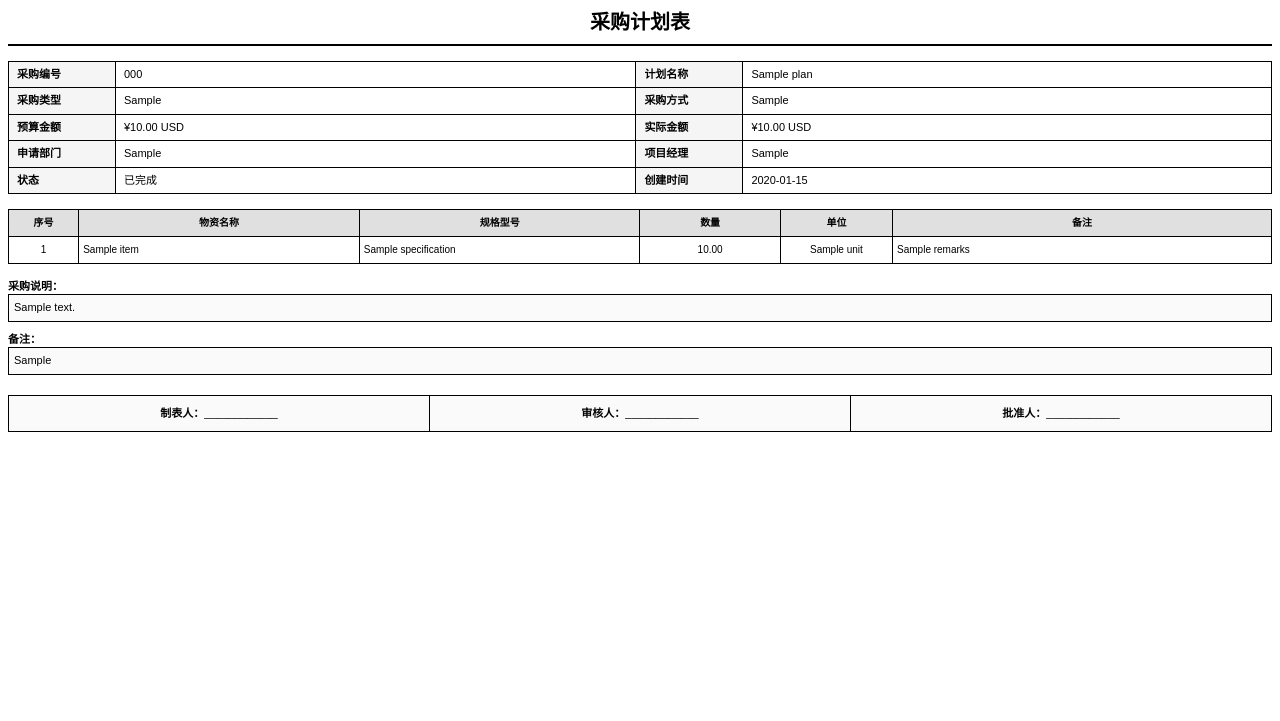
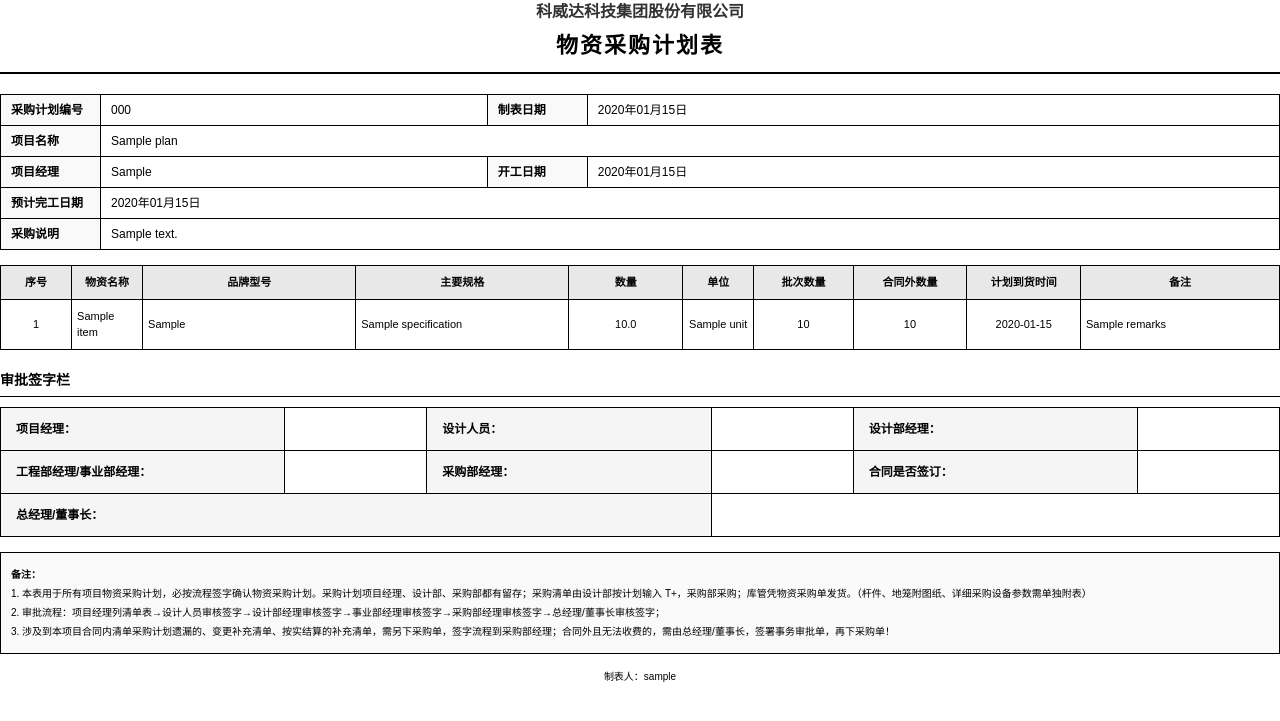
Before and after one commit to qianqianjie-999/procurement_v1.0, a Flask app: template app/templates/plan/plan_pdf.html in a window 1280 px wide. Shown: the top 721 px of the page. Run offline with Flask 3, Linux system fonts and the light colour scheme; tables that the repository leaves empty hold one stand-in row (values such as "Sample post"); the template is opened without the code that fills it: values that come from a table or form of the project are taken from there, most other values are stand-ins (such as "Sample title", 1, 10 or a date in 2020).

Commit message:
Update PDF template to match preview page style

```diff
--- a/app/templates/plan/plan_pdf.html
+++ b/app/templates/plan/plan_pdf.html
@@ -9,28 +9,41 @@
             margin: 15mm;
         }
 
-        body {
-            font-family: 'SimSun', sans-serif;
-            font-size: 11px;
-            color: #000;
-            line-height: 1.4;
+        * {
+            margin: 0;
+            padding: 0;
+            box-sizing: border-box;
         }
 
-        /* 标题 */
+        body {
+            font-family: "SimSun", "Songti SC", "STSong", sans-serif;
+            font-size: 12px;
+            line-height: 1.5;
+            color: #000;
+        }
+
+        /* 标题样式 */
         .header {
             text-align: center;
-            margin-bottom: 15px;
+            margin-bottom: 20px;
             border-bottom: 2px solid #000;
-            padding-bottom: 8px;
+            padding-bottom: 10px;
+        }
+
+        .header .company-name {
+            font-size: 16px;
+            font-weight: bold;
+            color: #333;
+            margin-bottom: 5px;
         }
 
         .header h1 {
-            font-size: 20px;
+            font-size: 22px;
             font-weight: bold;
-            margin: 0;
+            letter-spacing: 2px;
         }
 
-        /* 信息表格 */
+        /* 基本信息表格 */
         .info-table {
             width: 100%;
             border-collapse: collapse;
@@ -39,148 +52,224 @@
 
         .info-table td {
             border: 1px solid #000;
-            padding: 5px 8px;
+            padding: 6px 10px;
+            word-break: break-word;
+            white-space: normal;
         }
 
         .info-table .label {
             font-weight: bold;
-            width: 90px;
-            background-color: #f5f5f5;
+            width: 100px;
+            background-color: #f9f9f9;
+            word-break: keep-all;
         }
 
-        /* 明细表格 */
+        /* 物资明细表格 */
         .items-table {
             width: 100%;
             border-collapse: collapse;
-            margin-bottom: 15px;
-            font-size: 10px;
+            margin-bottom: 20px;
+            font-size: 11px;
         }
 
         .items-table th,
         .items-table td {
             border: 1px solid #000;
-            padding: 6px 4px;
+            padding: 8px 5px;
             text-align: center;
+            word-break: break-word;
+            white-space: normal;
         }
 
         .items-table th {
-            background-color: #e0e0e0;
+            background-color: #e8e8e8;
             font-weight: bold;
+            word-break: keep-all;
+        }
+
+        .items-table td.left-align {
+            text-align: left;
+        }
+
+        /* 列宽 */
+        .items-table .col-name { width: 5%; }
+        .items-table .col-brand { width: 15%; }
+        .items-table .col-spec { width: 15%; }
+        .items-table .col-quantity { width: 8%; }
+        .items-table .col-unit { width: 5%; }
+        .items-table .col-batch { width: 7%; }
+        .items-table .col-extra { width: 8%; }
+        .items-table .col-date { width: 8%; }
+        .items-table .col-remark { width: 14%; }
+
+        /* 签字栏 */
+        .signature-section {
+            margin-top: 20px;
+            margin-bottom: 15px;
+        }
+
+        .signature-title {
+            font-size: 14px;
+            font-weight: bold;
+            margin-bottom: 10px;
+            border-bottom: 1px solid #000;
+            padding-bottom: 5px;
+        }
+
+        .signature-grid {
+            width: 100%;
+            border-collapse: collapse;
+        }
+
+        .signature-grid td {
+            border: 1px solid #000;
+            padding: 12px 8px;
+            height: 40px;
+        }
+
+        .signature-grid .sig-label {
+            font-weight: bold;
+            width: 22%;
+            text-align: left;
+            background-color: #f5f5f5;
+            padding-left: 15px;
+        }
+
+        .signature-grid .sig-space {
+            width: 11%;
+        }
+
+        .signature-grid .sig-gm {
+            width: 33%;
+        }
+
+        /* 备注说明 */
+        .gm-approval-note {
+            margin-top: 15px;
+            padding: 10px;
+            border: 1px solid #000;
+            background-color: #fafafa;
             font-size: 10px;
         }
 
-        .items-table .left {
-            text-align: left;
+        .gm-approval-note p {
+            margin: 4px 0;
         }
 
-        /* 签字栏 */
-        .signature {
-            width: 100%;
-            border-collapse: collapse;
-            margin-top: 20px;
-        }
-
-        .signature td {
-            border: 1px solid #000;
-            padding: 10px;
-            text-align: center;
-            background-color: #fafafa;
+        .gm-approval-note strong {
+            font-weight: bold;
         }
     </style>
 </head>
 <body>
-    <!-- 标题 -->
+    <!-- 标题头 -->
     <div class="header">
-        <h1>采购计划表</h1>
+        <div class="company-name">科威达科技集团股份有限公司</div>
+        <h1>物资采购计划表</h1>
     </div>
 
     <!-- 基本信息 -->
     <table class="info-table">
         <tr>
-            <td class="label">采购编号</td>
+            <td class="label">采购计划编号</td>
             <td>{{ plan.plan_number }}</td>
-            <td class="label">计划名称</td>
-            <td>{{ plan.plan_name }}</td>
+            <td class="label">制表日期</td>
+            <td>{{ plan.created_at.strftime('%Y年%m月%d日') }}</td>
         </tr>
         <tr>
-            <td class="label">采购类型</td>
-            <td>{{ plan.plan_type_label }}</td>
-            <td class="label">采购方式</td>
-            <td>{{ plan.procurement_method or '未指定' }}</td>
+            <td class="label">项目名称</td>
+            <td colspan="3">{{ plan.plan_name }}</td>
         </tr>
         <tr>
-            <td class="label">预算金额</td>
-            <td>¥{{ plan.budget_amount|default('0.00') }} {{ plan.currency }}</td>
-            <td class="label">实际金额</td>
-            <td>¥{{ plan.actual_amount|default('0.00') }} {{ plan.currency }}</td>
+            <td class="label">项目经理</td>
+            <td>{{ plan.project_manager or '-' }}</td>
+            <td class="label">开工日期</td>
+            <td>{{ plan.start_date.strftime('%Y年%m月%d日') if plan.start_date else '-' }}</td>
         </tr>
         <tr>
-            <td class="label">申请部门</td>
-            <td>{{ plan.department or '未指定' }}</td>
-            <td class="label">项目经理</td>
-            <td>{{ plan.project_manager or '未指定' }}</td>
+            <td class="label">预计完工日期</td>
+            <td colspan="3">{{ plan.end_date.strftime('%Y年%m月%d日') if plan.end_date else '-' }}</td>
         </tr>
+        {% if plan.description %}
         <tr>
-            <td class="label">状态</td>
-            <td>{{ plan.status_label }}</td>
-            <td class="label">创建时间</td>
-            <td>{{ plan.created_at.strftime('%Y-%m-%d') }}</td>
+            <td class="label">采购说明</td>
+            <td colspan="3">{{ plan.description }}</td>
         </tr>
+        {% endif %}
     </table>
 
-    <!-- 采购明细 -->
+    <!-- 物资明细表格 -->
     <table class="items-table">
         <thead>
             <tr>
-                <th style="width: 5%">序号</th>
-                <th style="width: 20%">物资名称</th>
-                <th style="width: 20%">规格型号</th>
-                <th style="width: 10%">数量</th>
-                <th style="width: 8%">单位</th>
-                <th style="width: 27%">备注</th>
+                <th class="col-name">序号</th>
+                <th class="col-name">物资名称</th>
+                <th class="col-brand">品牌型号</th>
+                <th class="col-spec">主要规格</th>
+                <th class="col-quantity">数量</th>
+                <th class="col-unit">单位</th>
+                <th class="col-batch">批次数量</th>
+                <th class="col-extra">合同外数量</th>
+                <th class="col-date">计划到货时间</th>
+                <th class="col-remark">备注</th>
             </tr>
         </thead>
         <tbody>
             {% for item in items %}
             <tr>
                 <td>{{ loop.index }}</td>
-                <td class="left">{{ item.item_name or '' }}</td>
-                <td class="left">{{ item.specification or item.brand_model or '' }}</td>
-                <td>{{ '%.2f'|format(item.quantity|default(0)) }}</td>
-                <td>{{ item.unit or '' }}</td>
-                <td class="left">{{ item.remarks or '' }}</td>
+                <td class="left-align">{{ item.item_name or '-' }}</td>
+                <td class="left-align">{{ item.brand_model or '-' }}</td>
+                <td class="left-align">{{ item.specification or '-' }}</td>
+                <td>{{ "%.1f"|format(item.quantity|default(0)) }}</td>
+                <td>{{ item.unit or '-' }}</td>
+                <td>{{ item.batch_quantity if item.batch_quantity else '-' }}</td>
+                <td>{{ item.extra_contract_quantity if item.extra_contract_quantity else '-' }}</td>
+                <td>{{ item.required_date.strftime('%Y-%m-%d') if item.required_date else '-' }}</td>
+                <td class="left-align">{{ item.remarks or '-' }}</td>
             </tr>
             {% endfor %}
         </tbody>
     </table>
 
-    <!-- 采购说明 -->
-    {% if plan.description %}
-    <div style="margin-bottom: 10px;">
-        <strong>采购说明：</strong>
-        <div style="padding: 5px; border: 1px solid #000; background: #fafafa;">
-            {{ plan.description }}
+    <!-- 签字栏 -->
+    <div class="signature-section">
+        <div class="signature-title">审批签字栏</div>
+        <table class="signature-grid">
+            <tr>
+                <td class="sig-label">项目经理：</td>
+                <td class="sig-space"></td>
+                <td class="sig-label">设计人员：</td>
+                <td class="sig-space"></td>
+                <td class="sig-label">设计部经理：</td>
+                <td class="sig-space"></td>
+            </tr>
+            <tr>
+                <td class="sig-label">工程部经理/事业部经理：</td>
+                <td class="sig-space"></td>
+                <td class="sig-label">采购部经理：</td>
+                <td class="sig-space"></td>
+                <td class="sig-label">合同是否签订：</td>
+                <td class="sig-space"></td>
+            </tr>
+            <tr>
+                <td class="sig-label sig-gm" colspan="3">总经理/董事长：</td>
+                <td class="sig-space" colspan="3"></td>
+            </tr>
+        </table>
+
+        <!-- 备注说明 -->
+        <div class="gm-approval-note">
+            <p><strong>备注：</strong></p>
+            <p>1. 本表用于所有项目物资采购计划，必按流程签字确认物资采购计划。采购计划项目经理、设计部、采购部都有留存；采购清单由设计部按计划输入 T+，采购部采购；库管凭物资采购单发货。（杆件、地笼附图纸、详细采购设备参数需单独附表）</p>
+            <p>2. 审批流程：项目经理列清单表→设计人员审核签字→设计部经理审核签字→事业部经理审核签字→采购部经理审核签字→总经理/董事长审核签字；</p>
+            <p>3. 涉及到本项目合同内清单采购计划遗漏的、变更补充清单、按实结算的补充清单，需另下采购单，签字流程到采购部经理；合同外且无法收费的，需由总经理/董事长，签署事务审批单，再下采购单！</p>
         </div>
     </div>
-    {% endif %}
 
-    <!-- 备注 -->
-    {% if plan.remarks %}
-    <div style="margin-bottom: 10px;">
-        <strong>备注：</strong>
-        <div style="padding: 5px; border: 1px solid #000; background: #fafafa;">
-            {{ plan.remarks }}
-        </div>
+    <!-- 页脚 -->
+    <div style="margin-top: 15px; font-size: 10px; text-align: center;">
+        <p>制表人：{{ plan.creator.username if plan.creator else '-' }}</p>
     </div>
-    {% endif %}
-
-    <!-- 签字栏 -->
-    <table class="signature">
-        <tr>
-            <td style="width: 33%"><strong>制表人：</strong>____________</td>
-            <td style="width: 33%"><strong>审核人：</strong>____________</td>
-            <td style="width: 33%"><strong>批准人：</strong>____________</td>
-        </tr>
-    </table>
 </body>
 </html>
```
